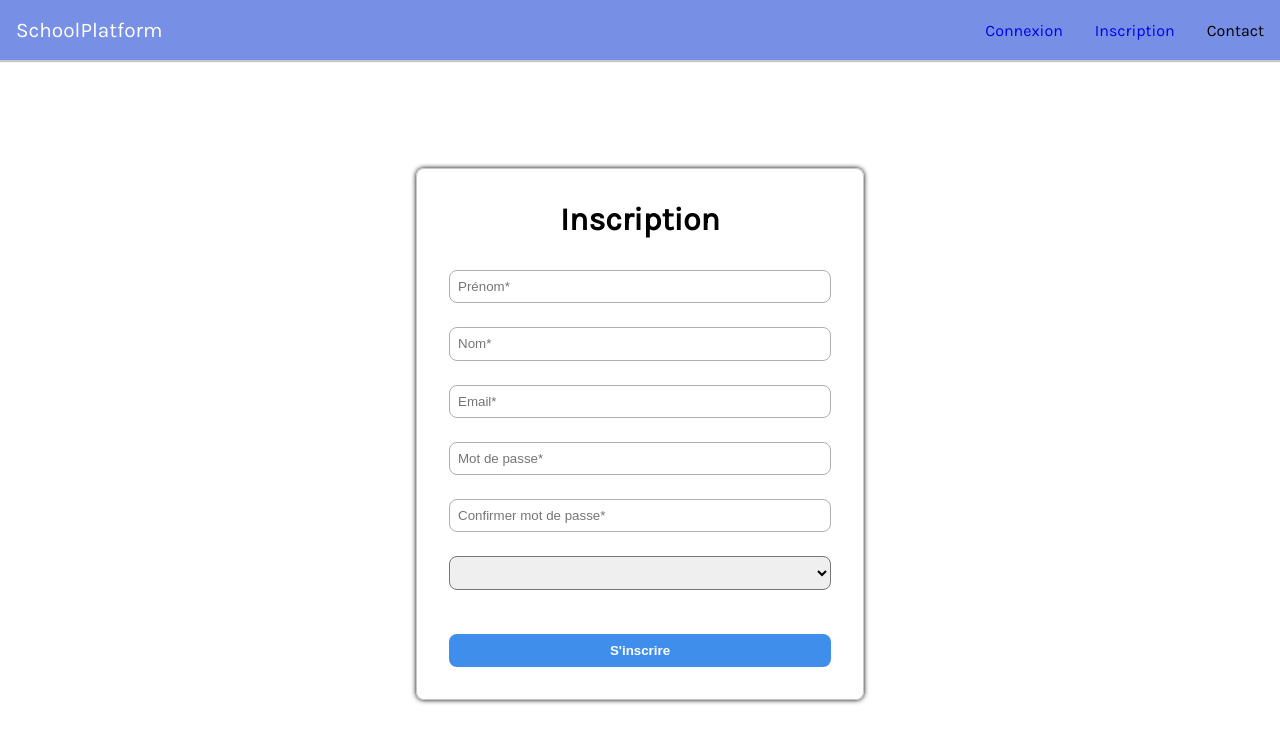
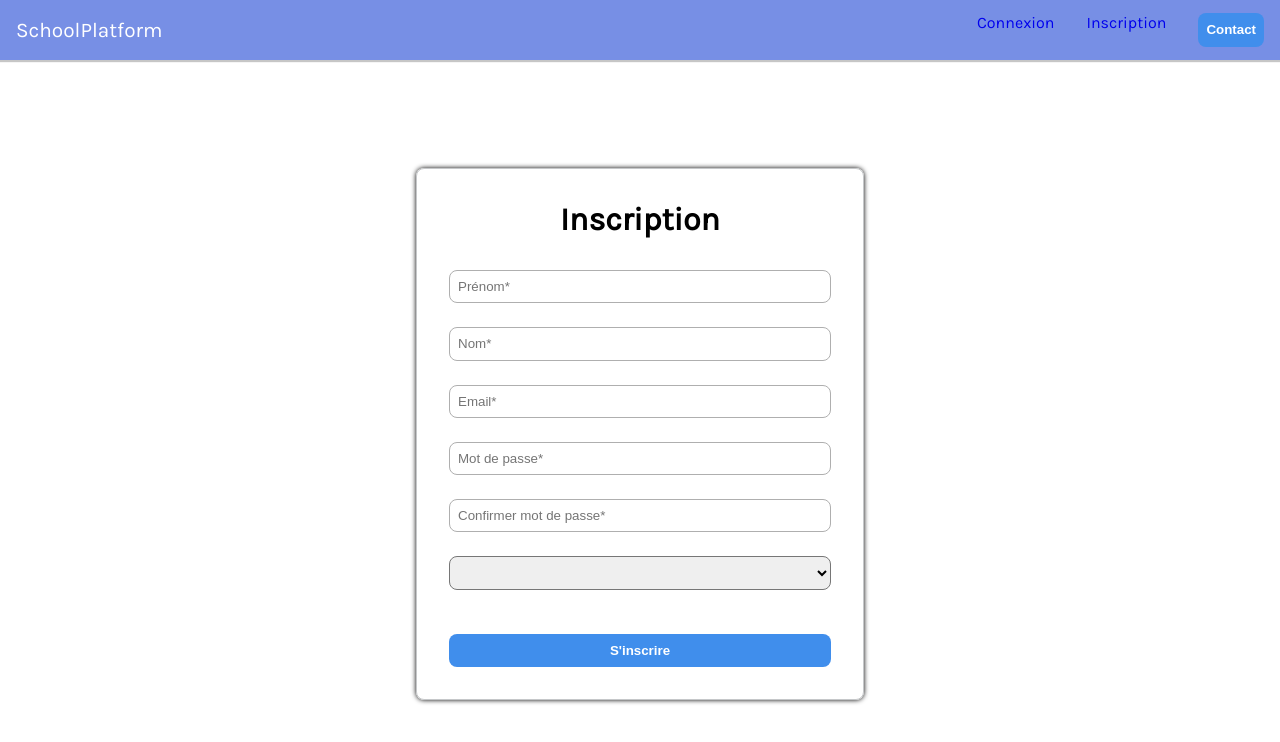
Before and after one commit to aurellandry/SchoolPlatform, a React (Create React App) app: page /register in a window 1280 px wide. Shown: the top 742 px of the page. Built offline with nearby package versions, Linux system fonts and the light colour scheme.

Commit message:
fix CI/CD errors

```diff
--- a/src/components/Navbar/index.js
+++ b/src/components/Navbar/index.js
@@ -53,7 +53,7 @@ export default function Navbar() {
                                 <a href='/register'>Inscription</a>
                             </li>
                             <li>
-                                <a href={void(0)} onClick={showContactModal}>Contact</a>
+                                <button onClick={showContactModal}>Contact</button>
                             </li>
                         </ul>
                     )
@@ -68,7 +68,7 @@ export default function Navbar() {
                                 {user.first_name} {user.last_name}
                             </li>
                             <li>
-                                <a href={void(0)} onClick={handleLogout}>Déconnexion</a>
+                                <button onClick={handleLogout}>Déconnexion</button>
                             </li>
                         </ul>
                     )
--- a/src/pages/Register/index.js
+++ b/src/pages/Register/index.js
@@ -1,5 +1,5 @@
 import { useState, useEffect } from 'react';
-import { useDispatch, useSelector } from 'react-redux';
+import { useSelector } from 'react-redux';
 // import { useNavigate } from 'react-router-dom';
 
 import BaseForm from '../../components/Form/BaseForm';
```
